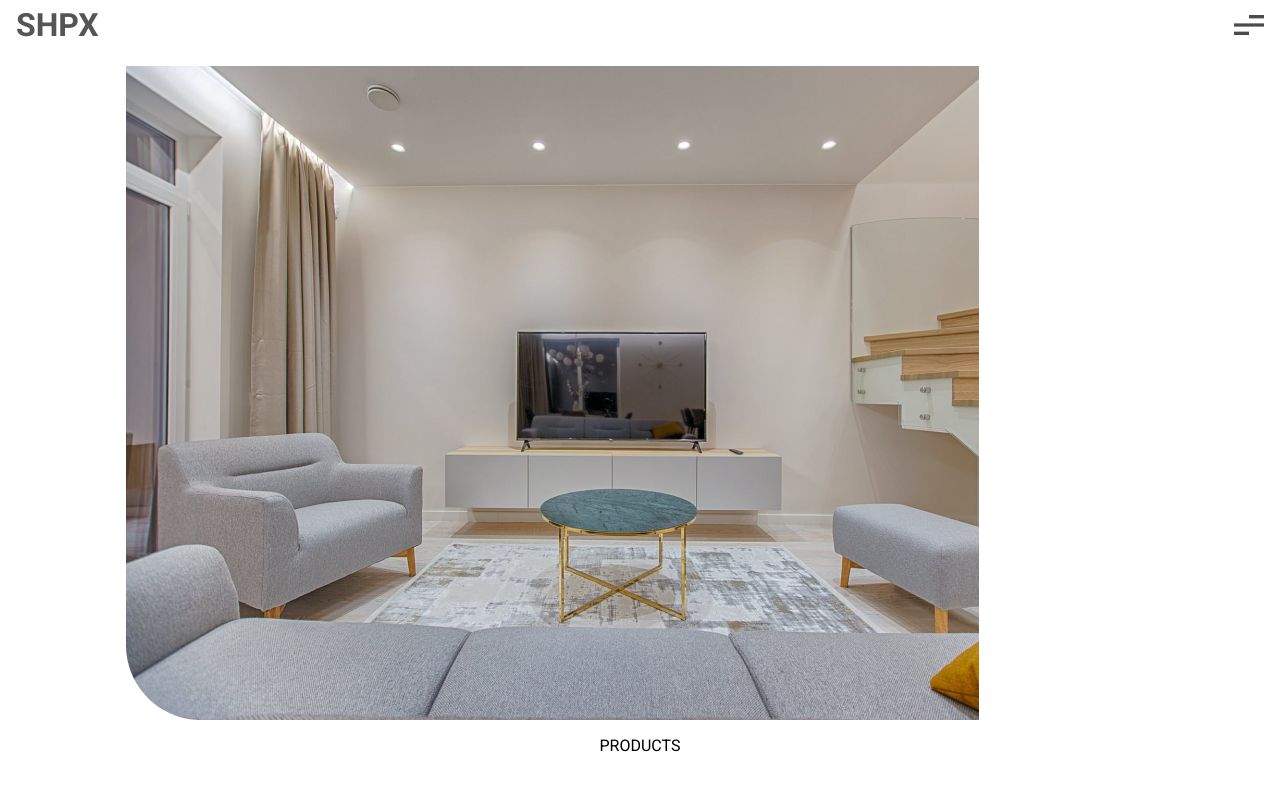
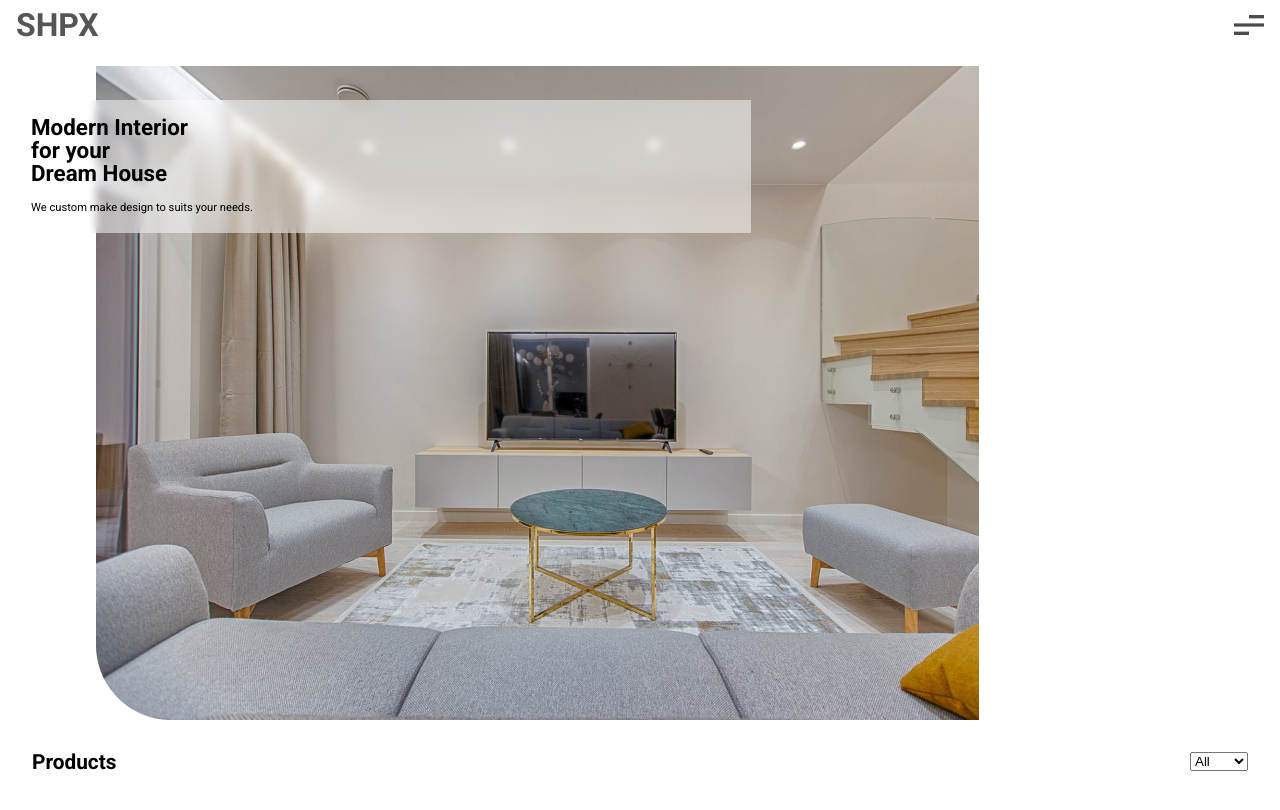
Before and after one commit to Khabub/webdev-learning-shpx, a React (Create React App) app: page / in a window 1280 px wide. Shown: the top 810 px of the page. Built offline with nearby package versions, Linux system fonts and the light colour scheme.

Commit message:
make products filter headline

```diff
--- a/src/App.js
+++ b/src/App.js
@@ -1,6 +1,7 @@
 import * as S from "./App_styles";
 import MainWindow from "./components/Layout/MainWindow/MainWindow";
 import NavigationPanel from "./components/Layout/NavigationPanel/NavigationPanel";
+import ProductsFilter from "./components/Layout/ProductsFilter/ProductsFilter";
 
 
 const App = () => {
@@ -8,7 +9,7 @@ const App = () => {
     <S.Container>
       <NavigationPanel />
       <MainWindow />
-      <div>PRODUCTS</div>
+      <ProductsFilter />
     </S.Container>
   );
 }
--- a/src/components/Layout/MainWindow/MainWindow.js
+++ b/src/components/Layout/MainWindow/MainWindow.js
@@ -4,9 +4,13 @@ import * as S from "./MainWindow_styles";
 const MainWindow = () => {
   return (
     <S.Container>
-
-        <img src={mainImage} alt="main"></img>
-
+      <S.HeadlineBox>
+        <h1>Modern Interior</h1>
+        <h1>for your</h1>
+        <h1>Dream House</h1>
+        <p>We custom make design to suits your needs.</p>
+      </S.HeadlineBox>
+      <img src={mainImage} alt="main"></img>
     </S.Container>
   );
 };
--- a/src/components/Layout/MainWindow/MainWindow_styles.js
+++ b/src/components/Layout/MainWindow/MainWindow_styles.js
@@ -8,16 +8,32 @@ export const Container = styled.div`
   margin-top: 50px;
   overflow-x: hidden;
 
+  img {
+    max-width: 100%;
+    height: auto;
+    border-bottom-left-radius: 15%;
+    object-position: 80px;
+    padding: 1rem;
+  }
+`;
 
+export const HeadlineBox = styled.div`
+  width: 55vw;
+  background-color: rgba(255, 255, 255, 0.5);
+  backdrop-filter: blur(4px);
+  position: absolute;
+  top: 100px;
+  left: 15px;
+  padding: 0.5rem 1rem;
 
+  h1 {
+    font-size: 1.4rem;
+    line-height: 0.5rem;
+    max-width: 100%;
+  }
 
-
-  img {
-      max-width: 100%;
-      height:auto;
-      border-bottom-left-radius: 15%;
-      object-position: 110px;
-      padding: 1rem;
-
-    }
+  p {
+    margin-top: 1.5rem;
+    font-size: 0.7rem;
+  }
 `;
--- /dev/null
+++ b/src/components/Layout/ProductsFilter/ProductsFilter.js
@@ -0,0 +1,17 @@
+import * as S from "./ProductsFilter.styles";
+
+const ProductsFilter = () => {
+
+  return (
+    <S.Container>
+      <h1>Products</h1>
+      <select>
+        <option>All</option>
+        <option>Test 1</option>
+        <option>Test 2</option>
+      </select>
+    </S.Container>
+  );
+};
+
+export default ProductsFilter;
--- /dev/null
+++ b/src/components/Layout/ProductsFilter/ProductsFilter.styles.js
@@ -0,0 +1,17 @@
+import styled from "styled-components";
+
+export const Container = styled.div`
+  width: 100vw;
+  display: flex;
+  justify-content: space-between;
+  align-items: center;
+
+  h1 {
+    font-size: 1.3rem;
+    margin-left: 2rem;
+  }
+
+  select {
+    margin-right: 2rem;
+  }
+`;
```
